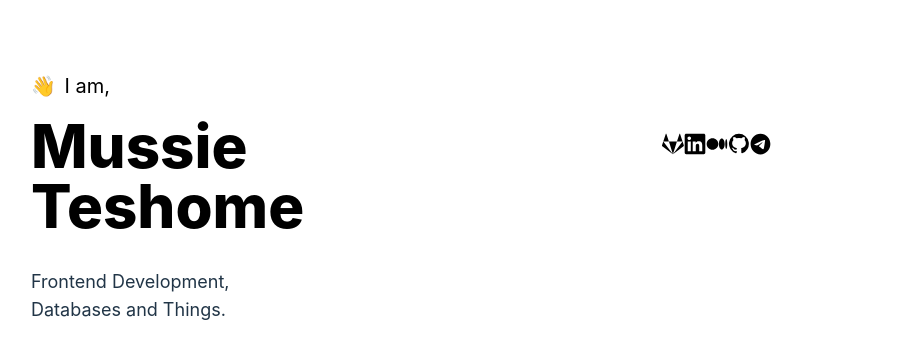
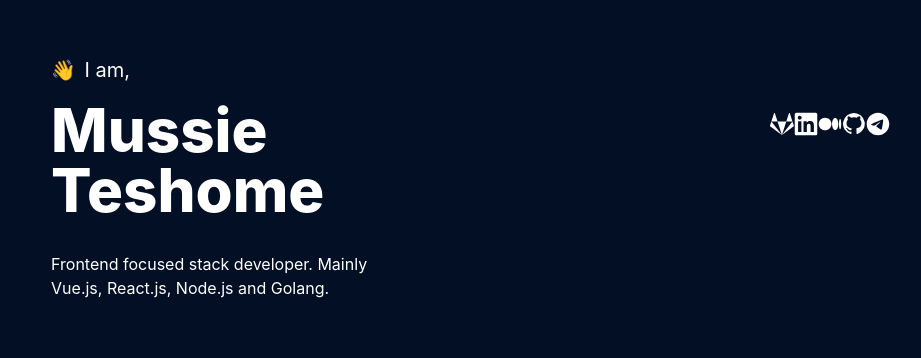
Before and after one commit to MussieT/portfolio, a website built with Vite: page index.html in a window 1280 px wide. Shown: the part 286-644 px from the top of the page, without its empty margins (235-1156 px from the left). Built offline with nearby package versions, Linux system fonts and the light colour scheme.

Commit message:
background changed

```diff
--- a/index.html
+++ b/index.html
@@ -12,38 +12,39 @@
     <script src="https://cdn.tailwindcss.com"></script>
     <title class="font-lato"> Mussie</title>
   </head>
-  <body class="h-full bg-primary px-10 pt-10">
+  <body class="h-full bg-[#020f24]">
     <!-- <div class="bg-trial">   -->
-      <div class="border-2 border-white mt-28 grid grid-cols-12 gap-2 content-center">
+      <div class="mt-28 grid grid-cols-12 gap-2 content-center">
         <div class="col-span-5 col-start-5 mt-10">
-          <span class="text-xl ease-in-out">&#128075;</span>
-          <span class="text-black text-xl font-lato ml-1">I am,</span>
+          <span class="text-xl text-w ease-in-out">&#128075;</span>
+          <span class="text-white text-xl font-lato ml-1">I am,</span>
           <br />
-          <h1 class="text-6xl font-extrabold mt-4  mb-2 text-black font-lato">
+          <h1 class="text-6xl font-extrabold mt-4  mb-2 text-white font-lato">
             Mussie Teshome
           </h1>
           <br />
-          <p class="text-lg">Frontend Development, Databases and Things.</p>
+          <p class="text-md text-white">Frontend focused stack developer. Mainly Vue.js, React.js, Node.js and Golang.
+          </p>
           <br />
         </div>
       </div>
     <!-- </div> -->
 
     <div class="grid grid-cols-12 gap-0 mt-5">
-      <div class="col-span-3 col-start-5 flex justify-between mx-3">
-        <a href="https://gitlab.com/MussieT" target="_blank">
+      <div class="col-span-4 col-start-5 flex justify-between mx-3">
+        <a href="https://gitlab.com/MussieT" class="filter-svg" target="_blank">
           <img src="public/gitlab.svg" alt="">
         </a>
-        <a href="https://www.linkedin.com/in/mussietl/" target="_blank">
+        <a href="https://www.linkedin.com/in/mussietl/"  class="filter-svg"  target="_blank">
           <img src="public/linkedin.svg" alt="">
         </a>
-        <a href="https://medium.com/@MussieTeshome" target="_blank">
+        <a href="https://medium.com/@MussieTeshome"  class="filter-svg"  target="_blank">
           <img src="public/medium.svg" alt="">
         </a>
-        <a href="https://github.com/MussieT" target="_blank">
+        <a href="https://github.com/MussieT"  class="filter-svg"  target="_blank">
           <img src="public/github.svg" alt="">
         </a>
-        <a href="https://t.me/MussieTL" target="_blank">
+        <a href="https://t.me/MussieTL"  class="filter-svg"  target="_blank">
           <img src="public/telegram.svg" alt="">
         </a>
 
@@ -54,6 +55,5 @@
 
 <style>
 .filter-svg {
-  filter: invert(100%) sepia(13%) saturate(7500%) hue-rotate(260deg) brightness(120%) contrast(111%);
-}
+  filter: invert(100%) sepia(0%) saturate(3%) hue-rotate(168deg) brightness(104%) contrast(102%);}
 </style>
```
Also changed, not shown: tailwind.config.js (renamed from tailwind.config.cjs).
